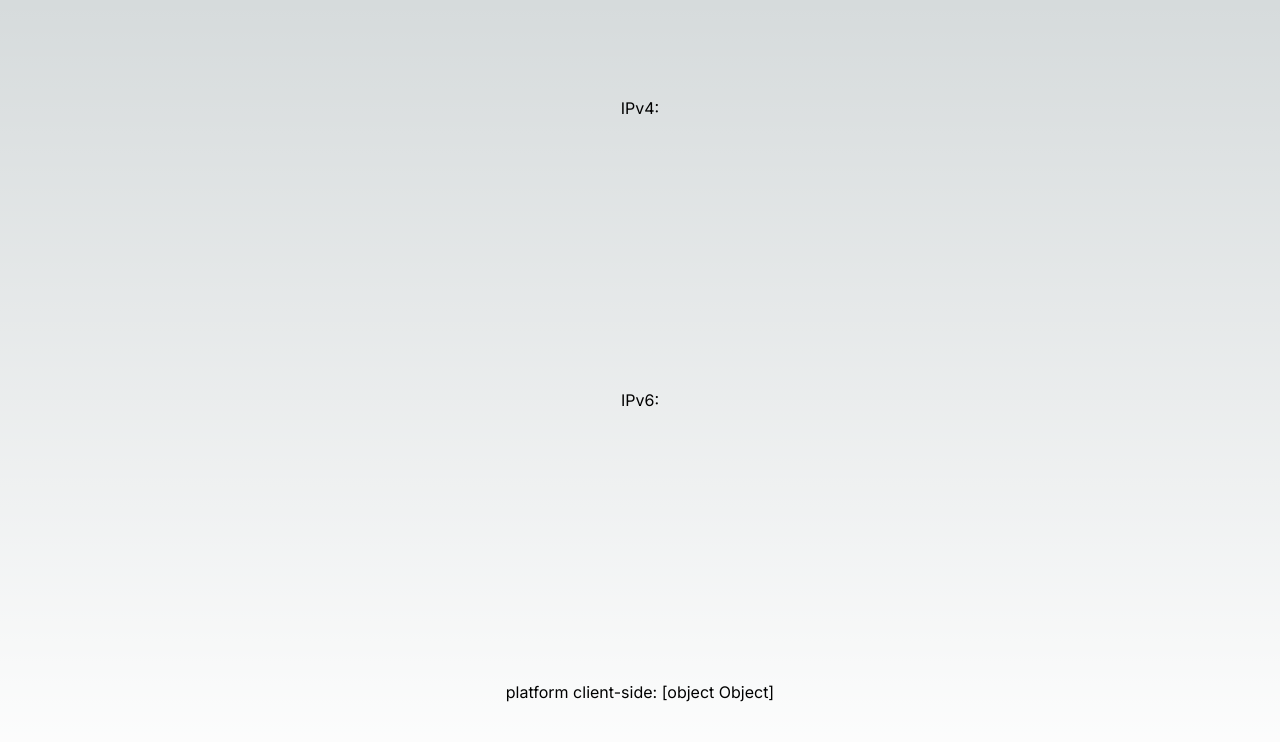
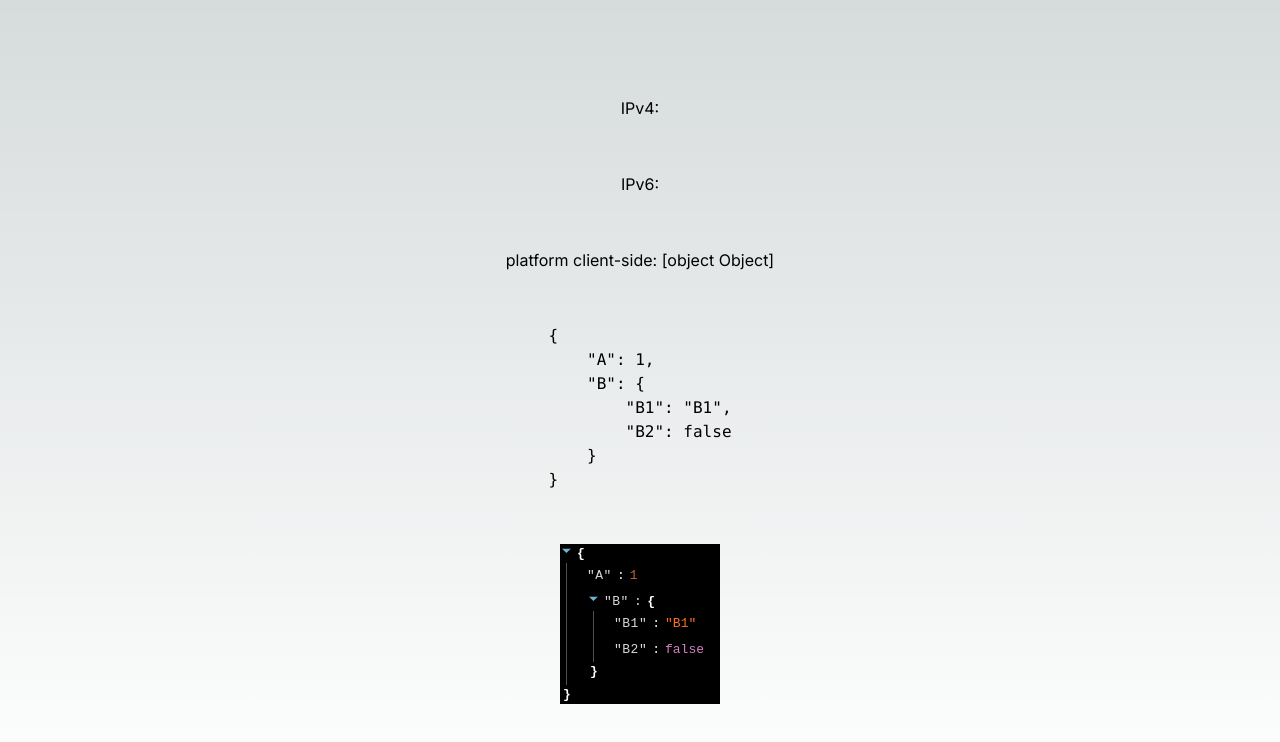
Before and after one commit to Alessandro1918/who-am-i, a Next.js app: page / in a window 1280 px wide. Shown: the top 742 px of the page. Built offline with nearby package versions, Linux system fonts and the light colour scheme; no server answers.

Commit message:
build: added 'react-json-viewer' lib to display json as pretty html

```diff
--- a/package.json
+++ b/package.json
@@ -19,6 +19,7 @@
     "postcss": "8.4.25",
     "react": "18.2.0",
     "react-dom": "18.2.0",
+    "react-json-view": "^1.21.3",
     "tailwindcss": "3.3.2",
     "typescript": "5.1.6"
   }
--- a/src/app/page.tsx
+++ b/src/app/page.tsx
@@ -1,5 +1,6 @@
 "use client"
 import { useState, useEffect } from "react"
+import ReactJson from 'react-json-view'
 const platform = require("platform")
 
 export default function Home() {
@@ -7,6 +8,14 @@ export default function Home() {
   const [ ipv4, setIpv4 ] = useState('')
   const [ ipv6, setIpv6 ] = useState('')
   const [ userPlatform, setUserPlatform ] = useState('')
+
+  const json = {
+    "A": 1,
+    "B": {
+      "B1": "B1",
+      "B2": false
+    }
+  }
 
   useEffect(() => {
 
@@ -39,6 +48,14 @@ export default function Home() {
 
       <h2>{`platform client-side: ${userPlatform}`}</h2>
 
+      <pre><code>{JSON.stringify(json, null, '\t')}</code></pre>
+      <ReactJson
+        src={json}
+        name={false}
+        theme={"bright"}
+        displayObjectSize={false}
+        displayDataTypes={false}
+      />
     </main>
   )
 }
```
Also changed, not shown: 1 other file (tests, documents, lock files or other folders).
